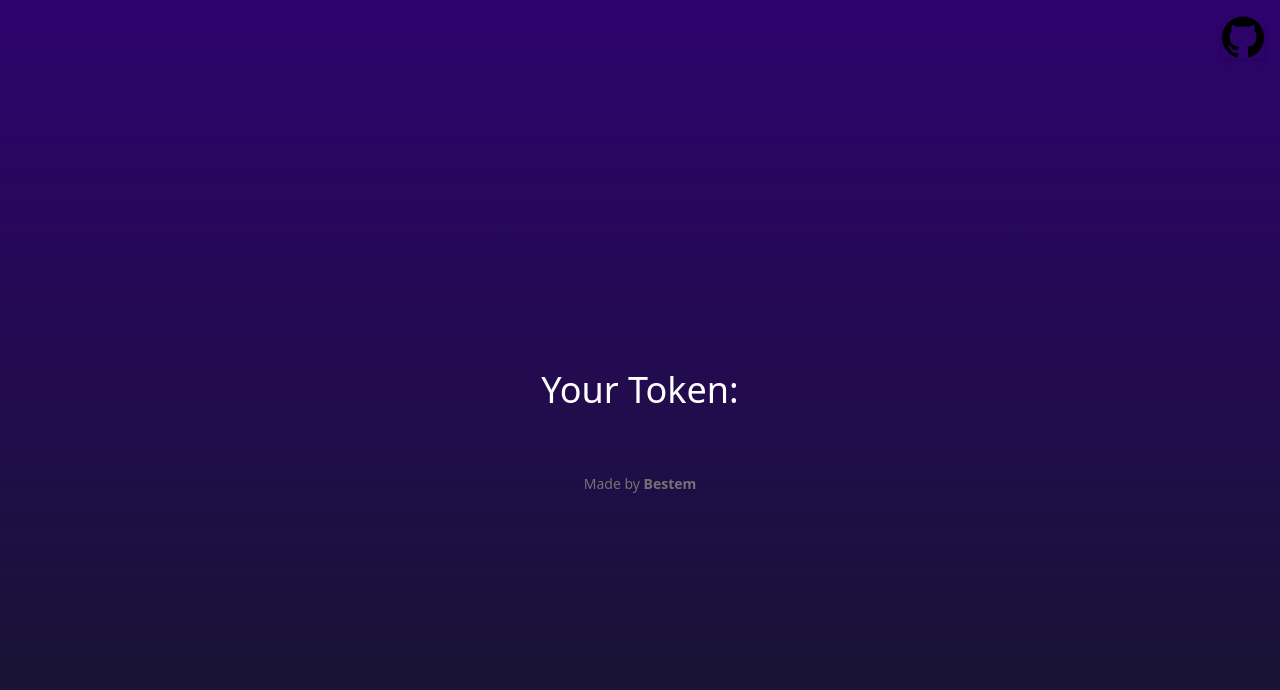
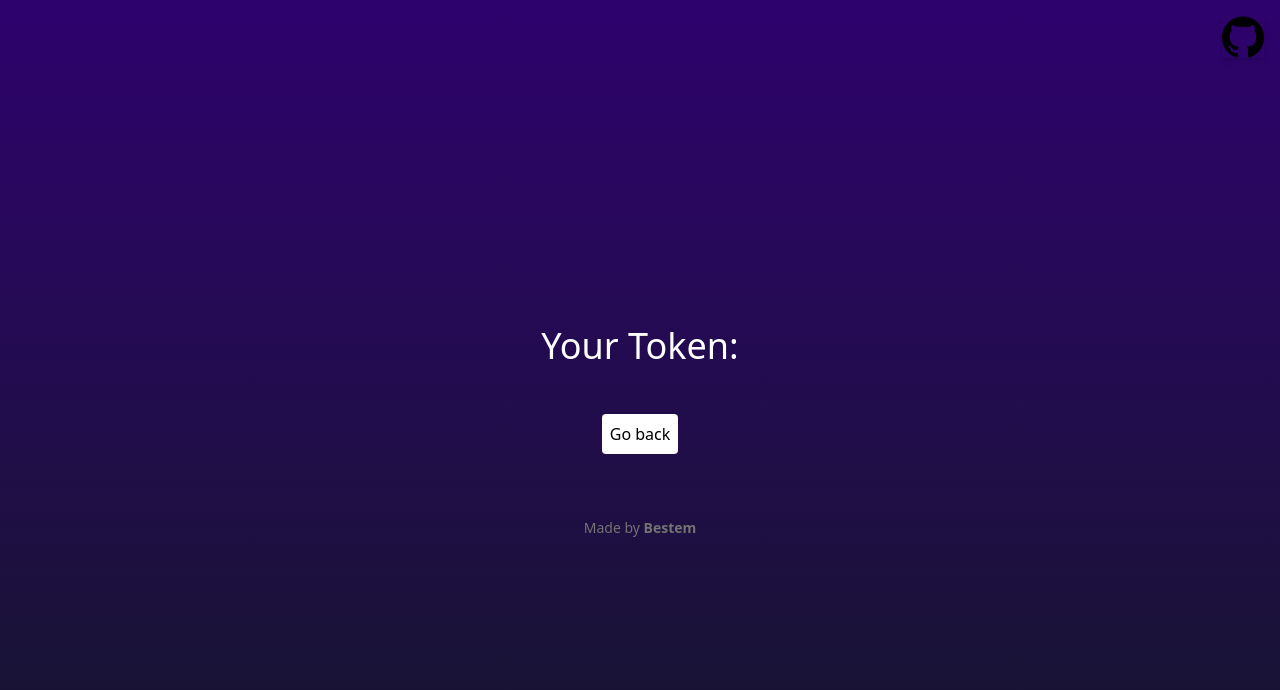
Before and after one commit to bestem-dev/OAuther, a Next.js app: page /oauth/callback in a window 1280 px wide. Shown: the top 690 px of the page. Built offline with nearby package versions, Linux system fonts and the light colour scheme.

Commit message:
Persist go back button in all states

```diff
--- a/src/pages/oauth/callback.tsx
+++ b/src/pages/oauth/callback.tsx
@@ -77,16 +77,7 @@ const CallbackPage: NextPage = () => {
         <div className="container flex flex-col items-center justify-center gap-12 px-4 py-16 ">
           <h1 className="text-4xl text-white">Your Token:</h1>
           {fetching && <p className="text-white">Fetching token...</p>}
-          {error && (
-            <>
-              <p className="text-red-500">{error}</p>
-              <Link href="/">
-                <button className="rounded bg-white p-2 hover:scale-105 focus:outline-none focus:ring-2 focus:ring-purple-600 focus:ring-offset-2 focus:ring-offset-white">
-                  Go back
-                </button>
-              </Link>
-            </>
-          )}
+          {error && <p className="text-red-500">{error}</p>}
           {token && (
             <>
               <div className="max-w-2xl rounded-lg bg-white bg-opacity-20 p-4">
@@ -104,6 +95,11 @@ const CallbackPage: NextPage = () => {
               </button>
             </>
           )}
+          <Link href="/">
+            <button className="rounded bg-white p-2 hover:scale-105 focus:outline-none focus:ring-2 focus:ring-purple-600 focus:ring-offset-2 focus:ring-offset-white">
+              Go back
+            </button>
+          </Link>
         </div>
         <div
           className={
```
